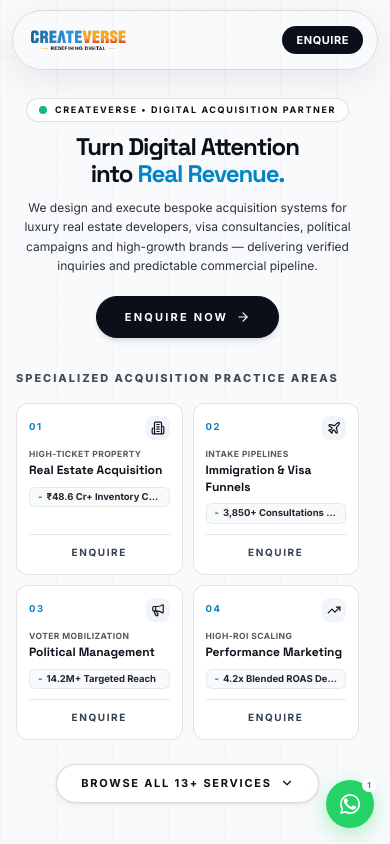
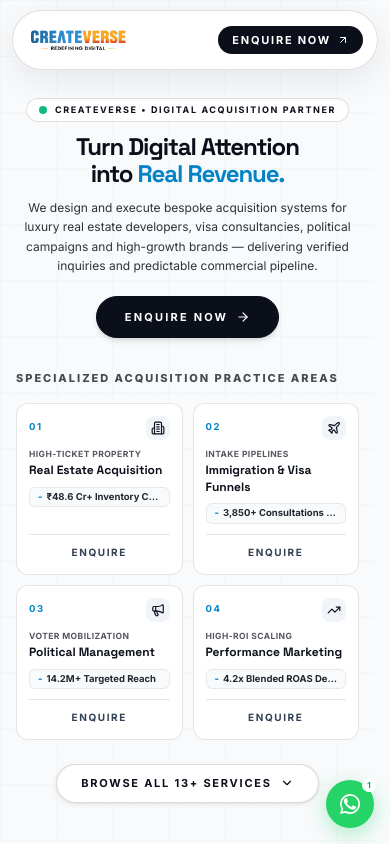
Before and after one commit to aryanbarota21235/CreateVerse, a Next.js app: page / in a window 390 px wide. Shown: the top 844 px of the page. Built offline with nearby package versions, Linux system fonts and the light colour scheme.

Commit message:
fix: remove case studies section from homepage, enforce 100% solid white navbar dock to eliminate mobile transparency, and upgrade mobile enquire button with desktop styling

```diff
--- a/src/app/globals.css
+++ b/src/app/globals.css
@@ -148,3 +148,11 @@
     transform: none !important;
   }
 }
+
+/* ==========================================================================
+   Floating Navbar Pill Dock
+   Guarantees 100% solid white background on mobile and desktop (never transparent)
+   ========================================================================== */
+.navbar-dock {
+  background-color: #ffffff !important;
+}
--- a/src/app/page.tsx
+++ b/src/app/page.tsx
@@ -4,7 +4,6 @@
 import StatsStrip from "@/components/stats-strip";
 import PoliticalClients from "@/components/political-clients";
 import ProcessSection from "@/components/process-section";
-import CaseStudies from "@/components/case-studies";
 import WhyCreateVerse from "@/components/why-createverse";
 import FinalCTA from "@/components/final-cta";
 
@@ -17,7 +16,6 @@
       <StatsStrip />
       <PoliticalClients />
       <ProcessSection />
-      <CaseStudies showHeading={true} />
       <WhyCreateVerse />
       <FinalCTA />
     </>
--- a/src/components/navbar.tsx
+++ b/src/components/navbar.tsx
@@ -38,7 +38,7 @@
     <header className="fixed inset-x-0 top-2.5 sm:top-5 z-50 px-3 sm:px-8 pointer-events-none">
       {/* Maximum luxury width floating pill dock */}
       <div
-        className={`mx-auto flex items-center justify-between rounded-full bg-white/98 shadow-[0_10px_35px_rgba(11,15,25,0.08)] sm:backdrop-blur-md transition-all duration-500 ease-[cubic-bezier(0.22,1,0.36,1)] pointer-events-auto border ${
+        className={`navbar-dock mx-auto flex items-center justify-between rounded-full bg-white shadow-[0_10px_35px_rgba(11,15,25,0.08)] sm:backdrop-blur-md transition-all duration-500 ease-[cubic-bezier(0.22,1,0.36,1)] pointer-events-auto border ${
           scrolled
             ? "max-w-6xl py-2 px-3.5 sm:py-2.5 sm:px-10 shadow-[0_16px_44px_rgba(11,15,25,0.12)] border-black/[0.15]"
             : "max-w-7xl py-2 px-3.5 sm:py-3.5 sm:px-12 border-black/[0.12]"
@@ -58,7 +58,7 @@
             height={148}
             priority
             className={`w-auto transition-all duration-500 ease-[cubic-bezier(0.22,1,0.36,1)] ${
-              scrolled ? "h-[42px] sm:h-11" : "h-[42px] sm:h-[50px] lg:h-[54px]"
+              scrolled ? "h-[38px] sm:h-11" : "h-[42px] sm:h-[50px] lg:h-[54px]"
             }`}
           />
         </Link>
@@ -93,20 +93,21 @@
         <div className="hidden items-center gap-3 sm:flex shrink-0">
           <button
             onClick={() => openEnquiry()}
-            className="pressable group inline-flex items-center gap-1.5 rounded-full bg-ink px-6 py-2.5 text-xs font-bold uppercase tracking-[0.18em] text-white shadow-sm transition-all duration-150 hover:-translate-y-0.5 hover:bg-accent hover:shadow-md hover:shadow-accent/20"
+            className="pressable group inline-flex items-center gap-1.5 rounded-full bg-ink px-6 py-2.5 text-xs font-bold uppercase tracking-[0.18em] text-white shadow-sm transition-all duration-150 hover:-translate-y-0.5 hover:bg-accent hover:shadow-md hover:shadow-accent/20 cursor-pointer"
           >
             <span>Enquire Now</span>
             <ArrowUpRight className="h-3.5 w-3.5 transition-transform duration-300 group-hover:translate-x-0.5 group-hover:-translate-y-0.5" />
           </button>
         </div>
 
-        {/* Mobile Action Button (Enquire Only) */}
+        {/* Mobile Action Button (Desktop-matched Enquire Now + Arrow) */}
         <div className="flex items-center sm:hidden">
           <button
             onClick={() => openEnquiry()}
-            className="pressable rounded-full bg-ink px-3.5 py-1.5 text-[11px] font-bold uppercase tracking-wider text-white shadow-xs"
+            className="pressable group inline-flex items-center gap-1.5 rounded-full bg-ink px-3.5 py-1.5 text-[11px] font-bold uppercase tracking-[0.16em] text-white shadow-xs active:bg-accent transition-all duration-150 cursor-pointer shrink-0"
           >
-            Enquire
+            <span>Enquire Now</span>
+            <ArrowUpRight className="h-3 w-3 transition-transform duration-300 group-hover:translate-x-0.5 group-hover:-translate-y-0.5" />
           </button>
         </div>
       </div>
```
